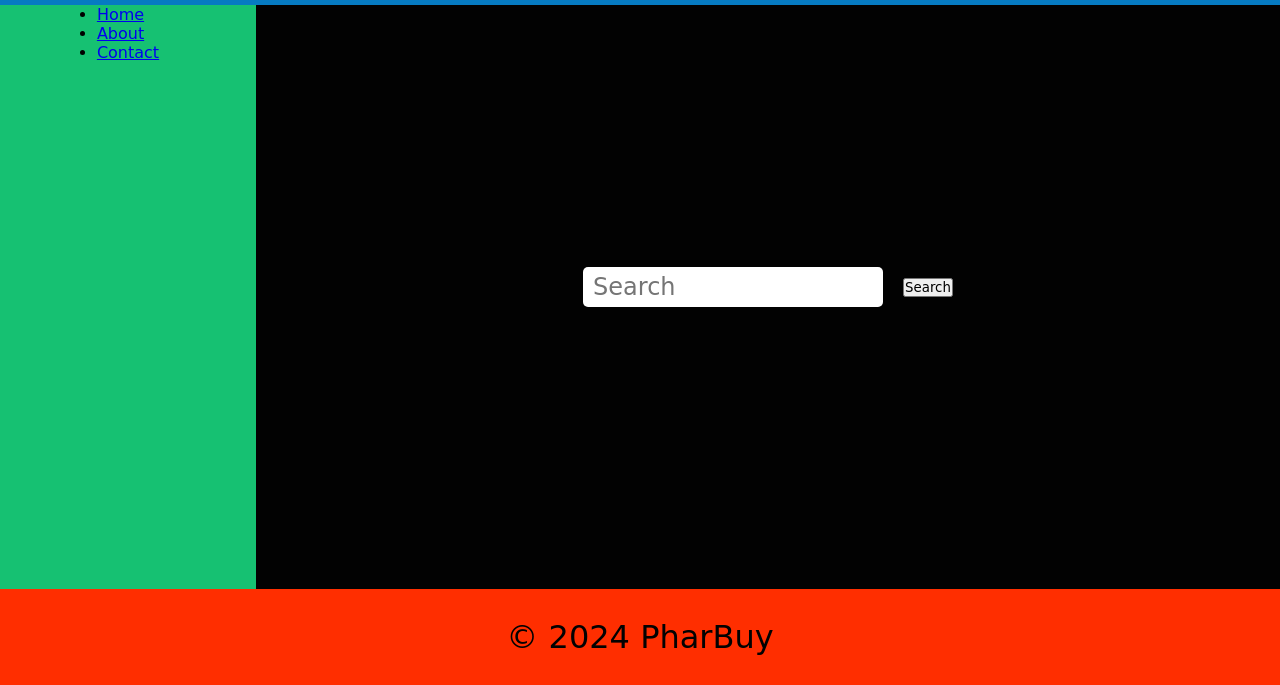
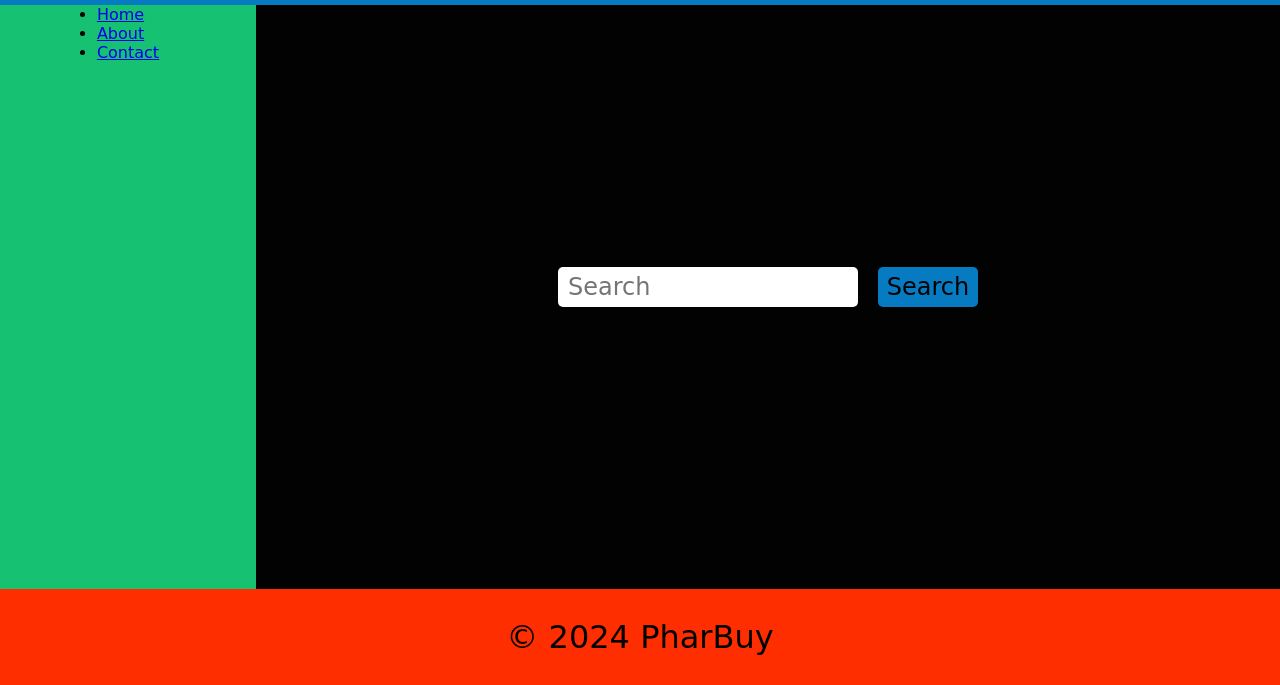
Before and after one commit to aikerary/pharbuy, a website built with Vite: page index.html in a window 1280 px wide. Shown: the part 115-800 px from the top of the page. Built offline with nearby package versions, Linux system fonts and the light colour scheme; a web font is replaced by a local one.

Commit message:
Modifying Searchbar

```diff
--- a/style.css
+++ b/style.css
@@ -122,7 +122,13 @@ main .wrappersearch input:focus{
     outline: none;
 }
 
-main .wrappersearch input:focus + button{
+main .wrappersearch button{
+    width: 100px;
+    height: 40px;
+    border: none;
+    border-radius: 5px;
     background-color: var(--honolulu-blue);
     color: var(--black);
+    font-size: 1.5em;
+    cursor: pointer;
 }
```
